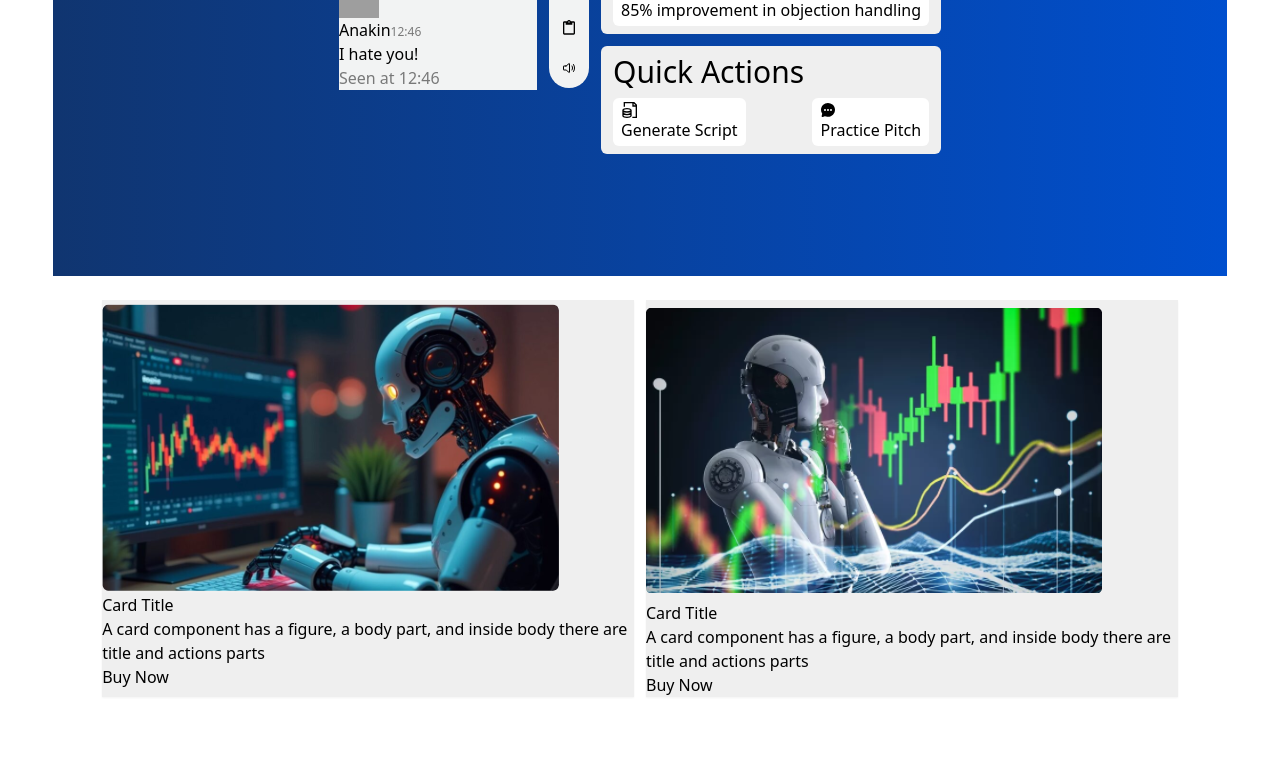
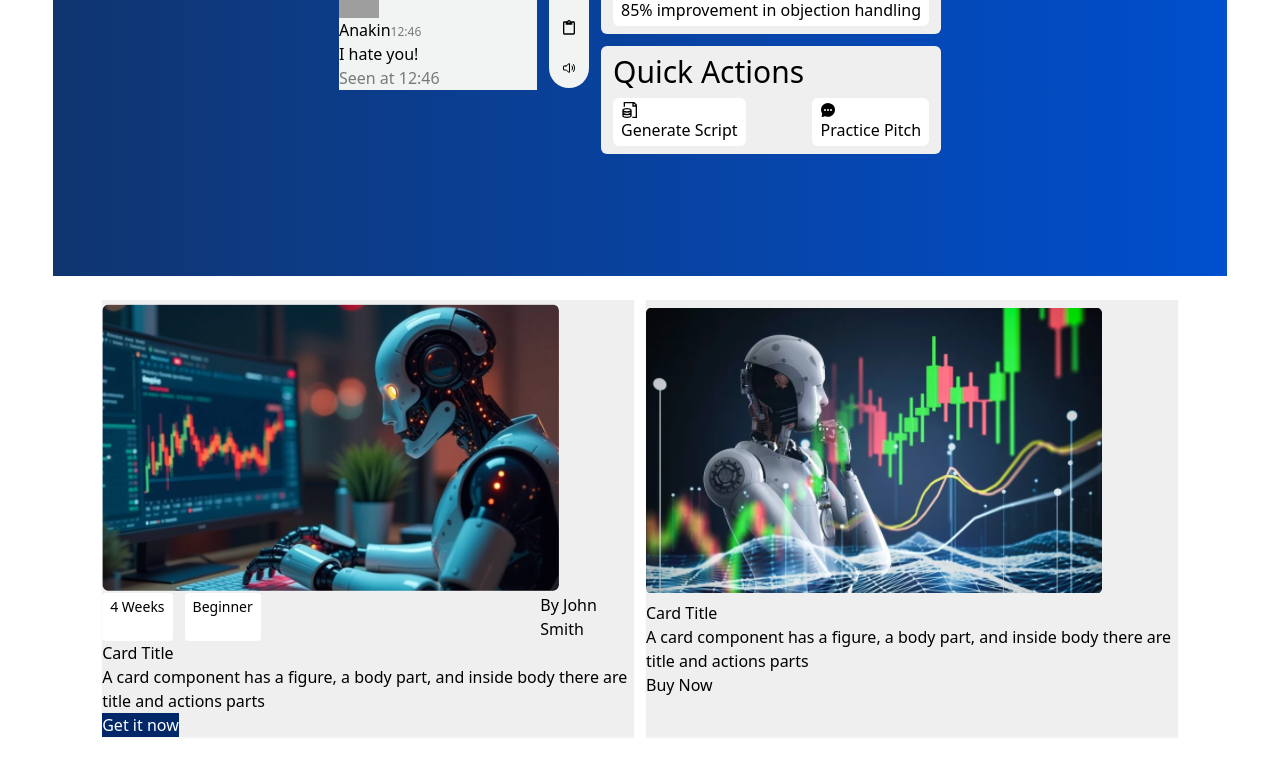
Before and after one commit to mehediScriptDev/sales-rank-ai, a React (Vite) app: page / in a window 1280 px wide. Shown: the part 1684-2460 px from the top of the page. Built offline with nearby package versions, Linux system fonts and the light colour scheme; grey boxes are pictures that could not be loaded.

Commit message:
problem not solved

```diff
--- a/src/Components/Cards.jsx
+++ b/src/Components/Cards.jsx
@@ -10,12 +10,21 @@ const Cards = () => {
             <img src={robot1} alt="Shoes" />
           </figure>
           <div className="card-body">
+            <div  className="flex justify-between">
+                <div className="flex gap-3 w-11/12">
+                    <p className="bg-white px-2 py-1 rounded text-sm">4 Weeks</p>
+                    <p className="bg-white px-2 py-1 rounded text-sm">Beginner</p>
+                </div>
+                <div>
+                    <p>By John Smith</p>
+                </div>
+            </div>
             <h2 className="card-title">Card Title</h2>
             <p>
               A card component has a figure, a body part, and inside body there
               are title and actions parts
             </p>
-              <button className="btn btn-primary">Buy Now</button>
+              <button className="btn bg-btnbg text-white">Get it now</button>
 
           </div>
         </div>
```
